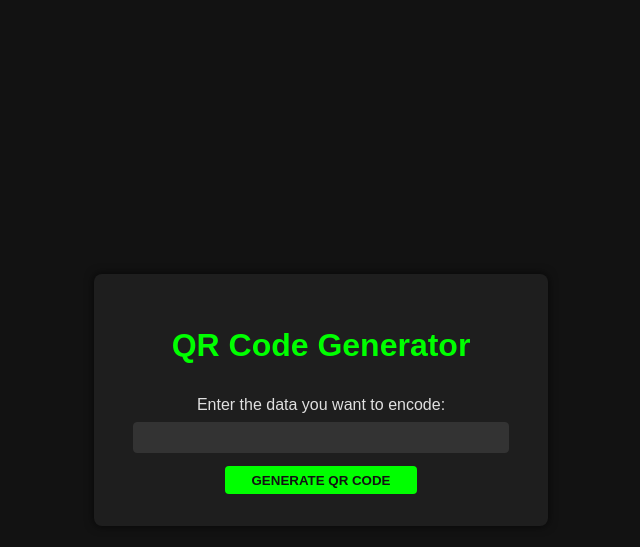
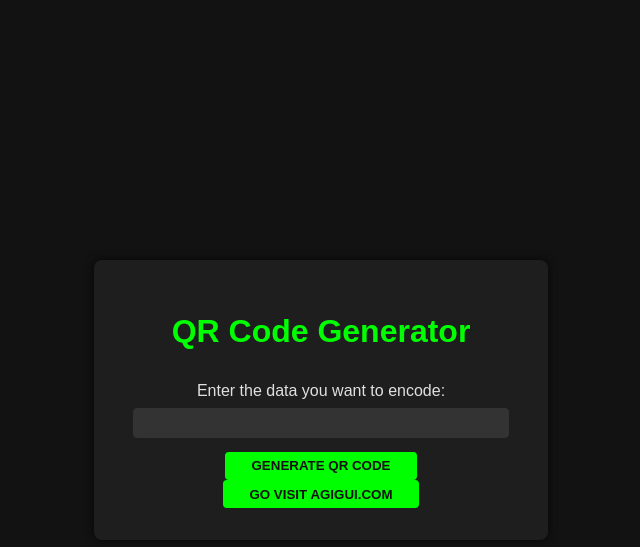
Before and after one commit to LazorBurn/agiqr, a Flask app: page / in a window 1280 px wide. Shown: the top 547 px of the page, without its empty margins (319-959 px from the left). Run offline with Flask 3, Linux system fonts and the light colour scheme.

Commit message:
Update/Patch

```diff
--- a/templates/index.html
+++ b/templates/index.html
@@ -2,6 +2,7 @@
 <html lang="en">
 <head>
     <meta charset="UTF-8">
+    <meta name="viewport">
     <meta name="viewport" content="width=device-width, initial-scale=1.0">
     <title>QR Code Generator</title>
     <link rel="stylesheet" href="{{ url_for('static', filename='css/styles.css') }}">
@@ -14,10 +15,15 @@
             <input type="text" id="data" name="data" required>
             <button type="submit">Generate QR Code</button>
         </form>
+
+        <!-- New Button Link -->
+        <button onclick="window.location.href='https://www.agigui.com';">Go visit AgiGui.com</button>
+
         {% if img_path %}
             <h2>Your QR Code:</h2>
             <img src="{{ img_path }}" alt="QR Code">
         {% endif %}
+
     </div>
 </body>
 </html>
```
Also changed, not shown: static/qr_20240918214806_https___ww.png (added), static/qr_20240918214903_https___ww.png (added).
